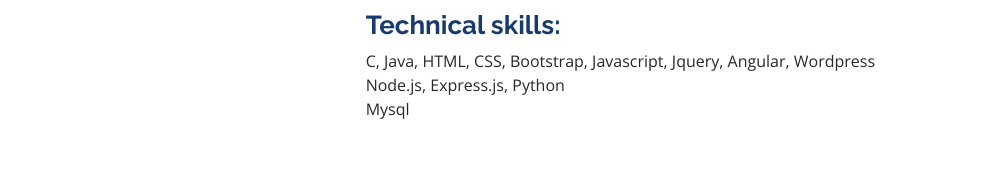
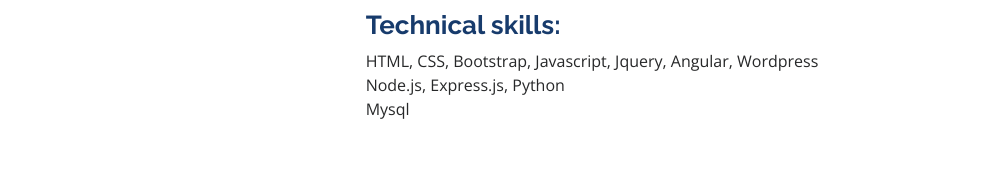
Before and after one commit to dhadiyashwanth/Portfolio, a plain HTML site: page index.html in a window 1280 px wide. Shown: the part 1218-1389 px from the top of the page, without its empty margins (276-1266 px from the left). Drawn offline with nearby package versions, Linux system fonts and the light colour scheme.

Commit message:
Update index.html

```diff
--- a/index.html
+++ b/index.html
@@ -120,7 +120,7 @@
 
 <br>
             <h3>Technical skills:</h3>
-          <p>C, Java, HTML, CSS, Bootstrap, Javascript, Jquery,  Angular, Wordpress  <br>Node.js, Express.js, Python <br> Mysql </p>
+          <p>HTML, CSS, Bootstrap, Javascript, Jquery,  Angular, Wordpress  <br>Node.js, Express.js, Python <br> Mysql </p>
 
 
           </div>
```
